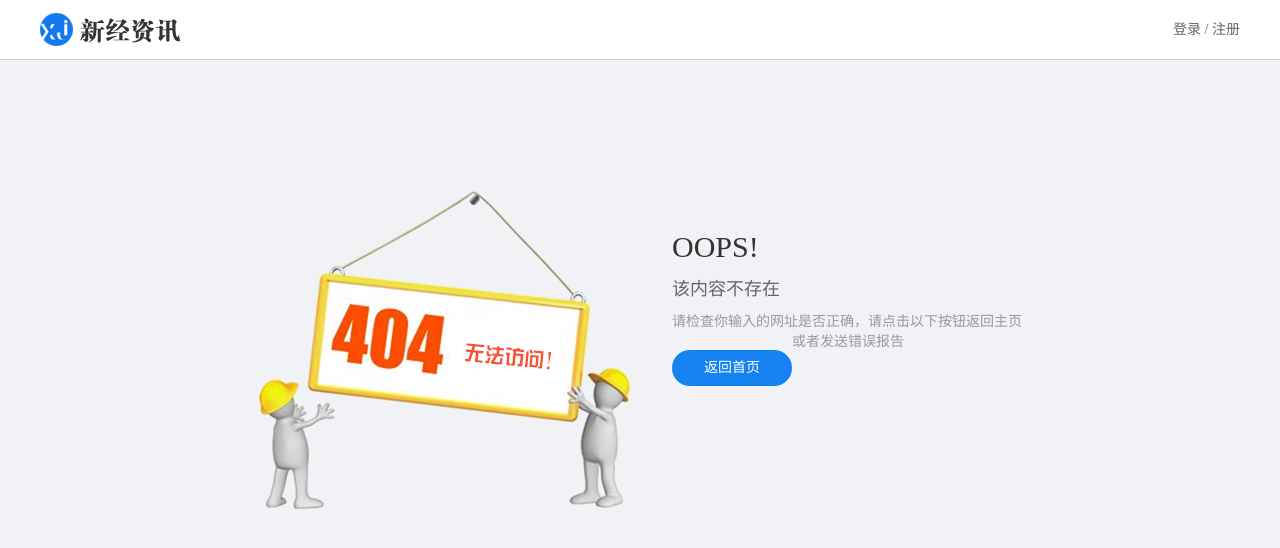
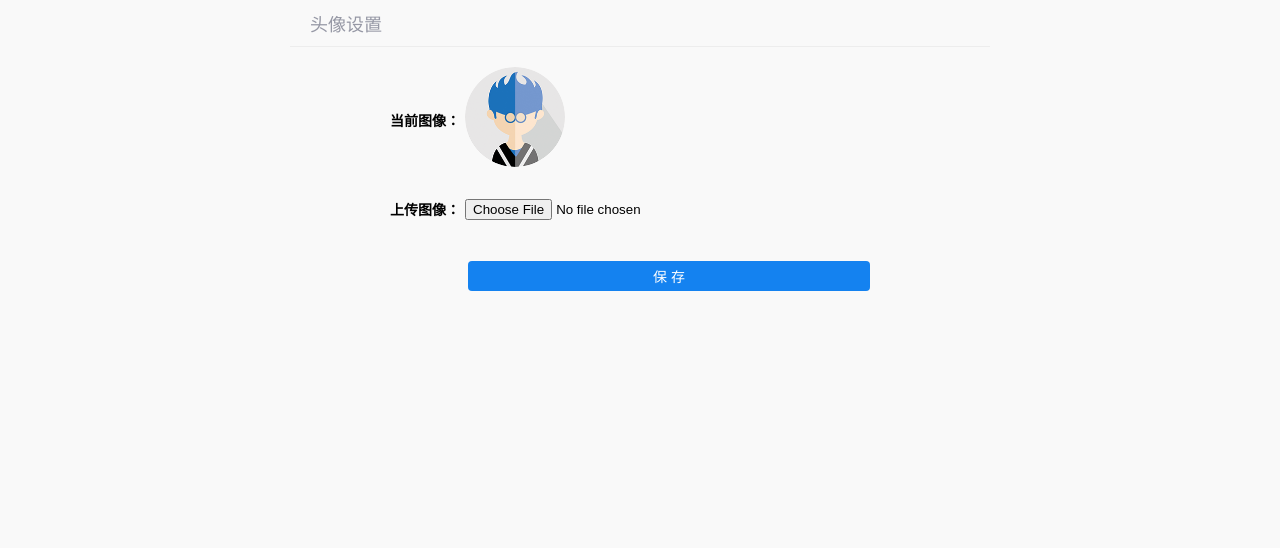
Before and after one commit to shiwanlinswl/Project-Flask, a Flask app: page /user/pic_info in a window 1280 px wide. Shown: the top 548 px of the page. Run offline with Flask 2, Linux system fonts and the light colour scheme; parts of the project's set-up code (start-up, migrations or seed data) failed here and were passed over; some libraries are stand-ins or nearby versions.

Commit message:
用户头像展示

```diff
--- a/info/modules/profile/views.py
+++ b/info/modules/profile/views.py
@@ -4,6 +4,17 @@ from info import db
 from info.response_code import RET
 from . import profile_bp
 from info.utils.common import get_user_data
+
+
+@profile_bp.route("/pic_info", methods=["POST", "GET"])
+@get_user_data
+def pic_info():
+    """
+    用户头像
+    :return:
+    """
+    if request.method == "GET":
+        return render_template("profile/user_pic_info.html")
 
 
 @profile_bp.route("/base_info", methods=["POST", "GET"])
--- a/info/templates/profile/user.html
+++ b/info/templates/profile/user.html
@@ -17,7 +17,7 @@
 
 			<ul class="option_list">
 				<li class="active"><a href="{{ url_for("profile.user_base_info") }}" target="main_frame">基本资料</a></li>
-				<li><a href="../../static/news/html/user_pic_info.html" target="main_frame">头像设置</a></li>
+				<li><a href="{{ url_for("profile.pic_info") }}" target="main_frame">头像设置</a></li>
 				<li><a href="../../static/news/html/user_follow.html" target="main_frame">我的关注</a></li>
 				<li><a href="../../static/news/html/user_pass_info.html" target="main_frame">密码修改</a></li>
 				<li><a href="../../static/news/html/user_collection.html" target="main_frame">我的收藏</a></li>
--- a/info/static/news/html/user_pic_info.html
+++ b/info/templates/profile/user_pic_info.html
@@ -3,16 +3,16 @@
 <head>
 	<meta charset="UTF-8">
 	<title>用户中心</title>
-	<link rel="stylesheet" type="text/css" href="../css/reset.css">
-	<link rel="stylesheet" type="text/css" href="../css/main.css">
-    <script type="text/javascript" src="../js/user_pic_info.js"></script>
+	<link rel="stylesheet" type="text/css" href="../../static/news/css/reset.css">
+	<link rel="stylesheet" type="text/css" href="../../static/news/css/main.css">
+    <script type="text/javascript" src="../../static/news/js/user_pic_info.js"></script>
 </head>
 <body class="inframe_body">
     <form class="pic_info">
         <h3>头像设置</h3>
         <div class="form-group">
             <label class="label01">当前图像：</label>
-            <img src="../images/user_pic.png" alt="用户图片" class="now_user_pic">
+            <img src="../../static/news/images/user_pic.png" alt="用户图片" class="now_user_pic">
         </div>
         <div class="form-group">
             <label>上传图像：</label>
```
Also changed, not shown: 1 other file.
